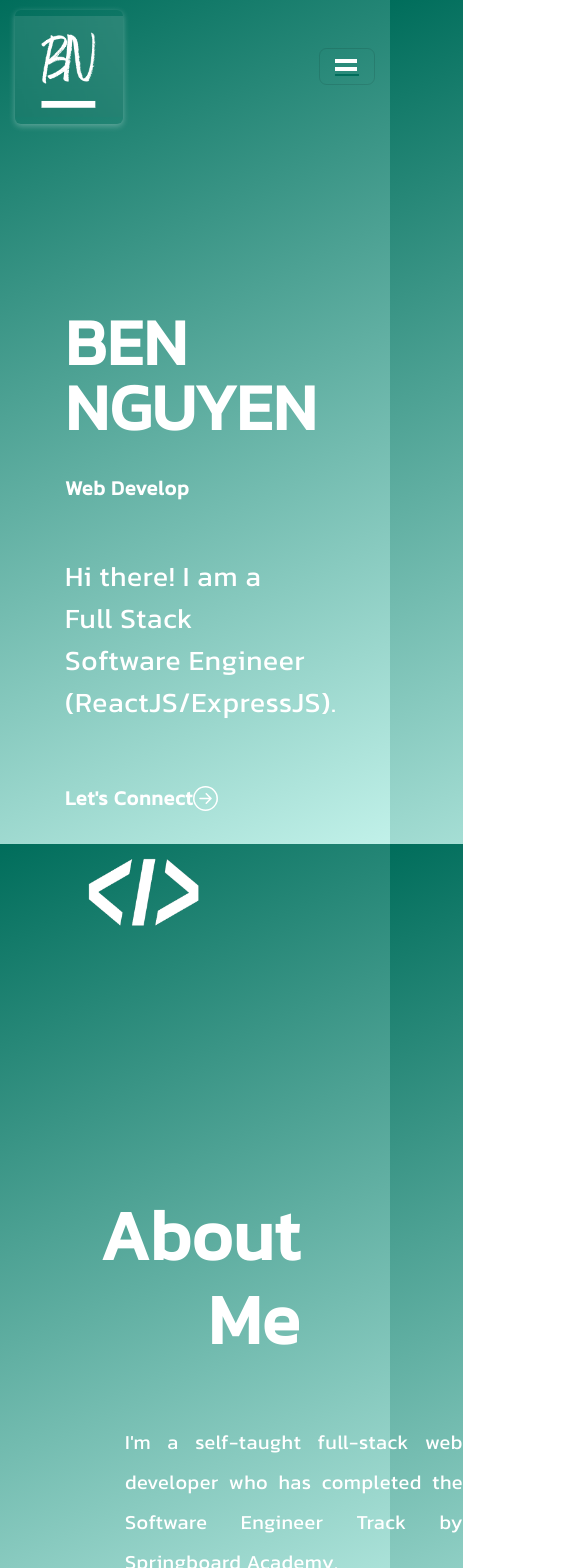
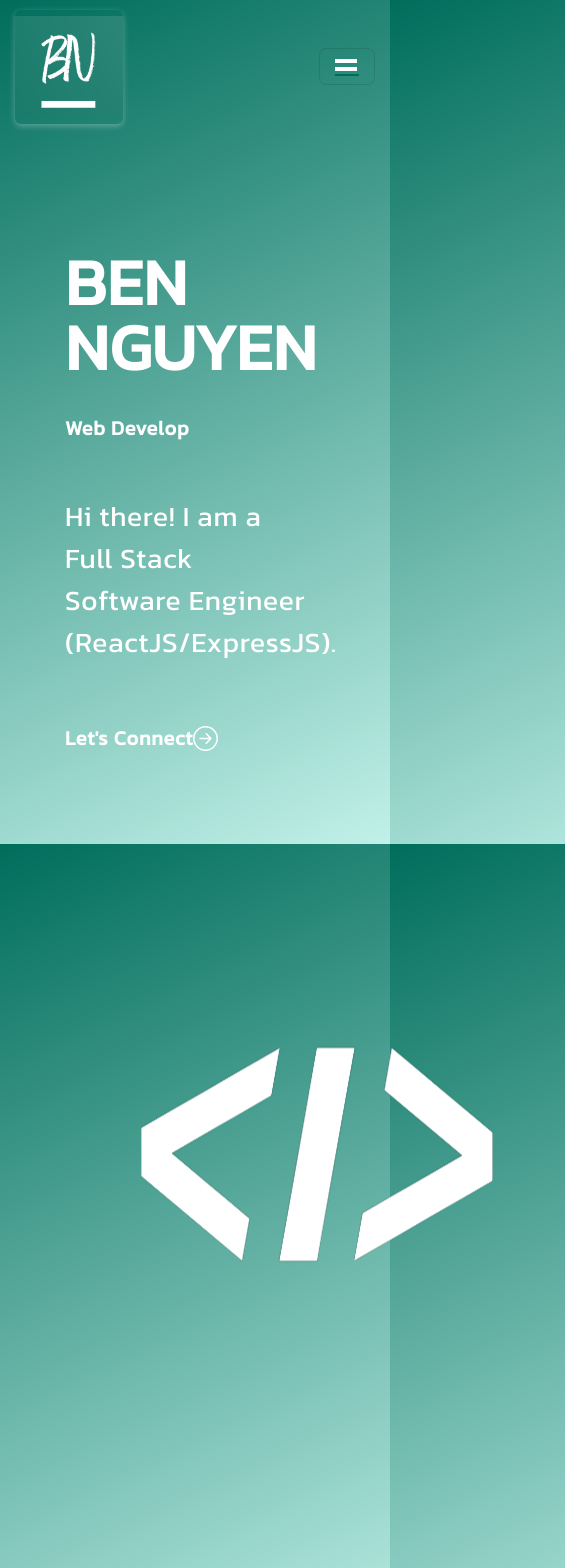
Before and after one commit to bennguyenn24/Personal-Portfolio, a React (Vite) app in the folder client/: page / in a window 390 px wide. Shown: the top 1568 px of the page, 565 px wide, since content can reach past the window. Built offline with nearby package versions, Linux system fonts and the light colour scheme.

Commit message:
Adjusted padding between Navbar and Banner

```diff
--- a/client/src/components/Banner.css
+++ b/client/src/components/Banner.css
@@ -1,5 +1,5 @@
 .banner {
-	padding: 260px 0 100px 0;
+	padding: 200px 0 100px 0;
 	background-position: top center;
 	background-size: cover;
 	background-repeat: no-repeat;
@@ -102,8 +102,8 @@ text-rotate > .wrap {
 	border-right: 0.08 em solid #666;
 }
 
-@media (max-width: 767.98px) {
+@media (max-width: 991.98px) {
 	.banner .logo-image {
-	  max-width: 60%;
+	  padding: 150px 0 100px 0;
 	}
   }
```
Also changed, not shown: client/src/components/About.css (deleted).
